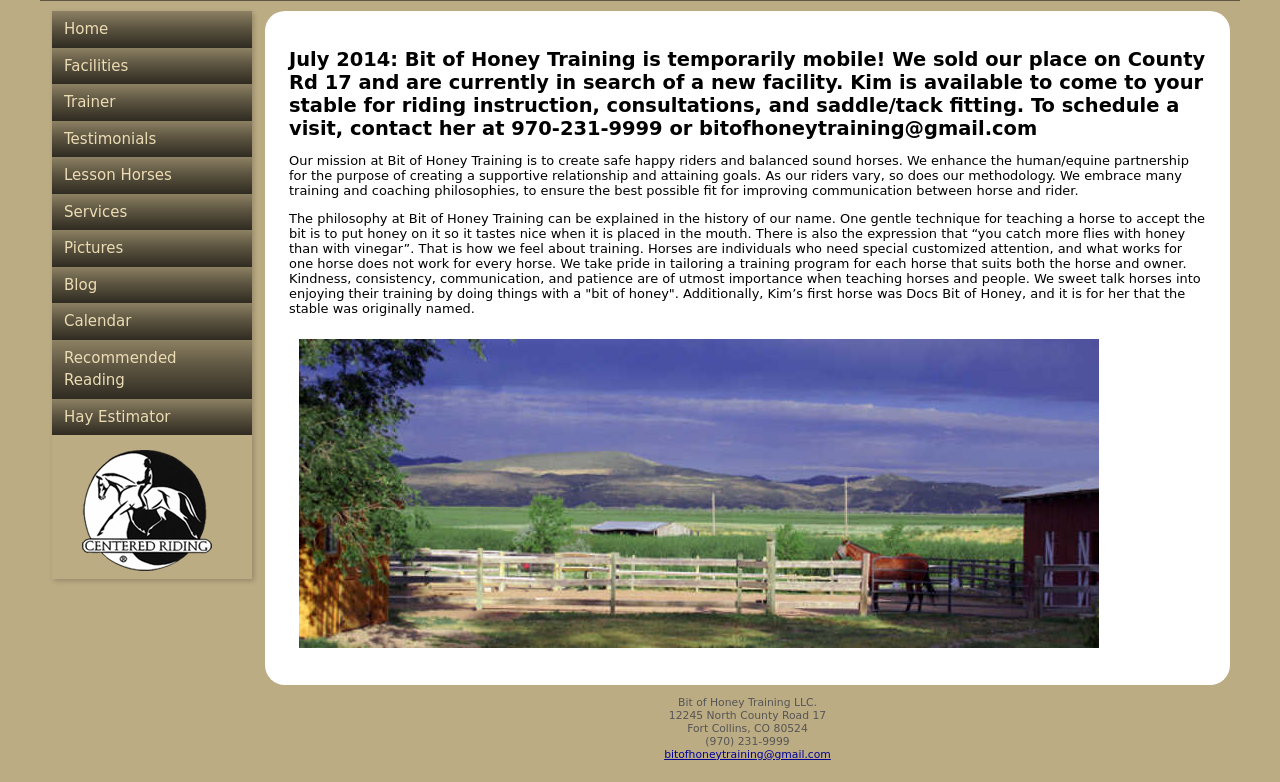
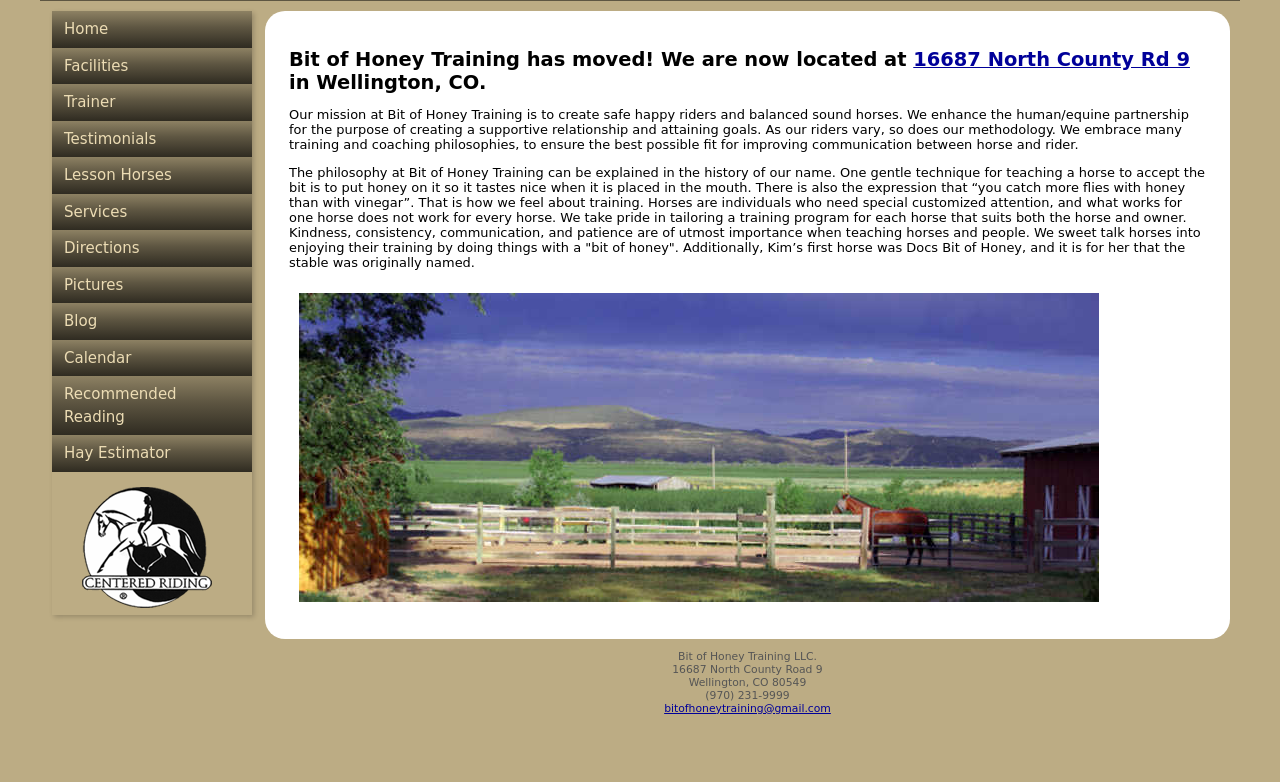
Before and after one commit to owenleonard/bitofhoneytraining, a Python web app: template templates/bitofhoney/index.html in a window 1280 px wide. Shown: the part 160-942 px from the top of the page. After the commit the page ends 874 px from the top, so only its background shows below. Run offline with Jinja, Linux system fonts and the light colour scheme; the template is opened without the code that fills it, so the values that code supplies are empty; style sheets or scripts are compiled from the project's sources; some libraries are stand-ins or nearby versions.

Commit message:
update directions to new location

```diff
--- a/templates/bitofhoney/base.html
+++ b/templates/bitofhoney/base.html
@@ -46,7 +46,7 @@
 							<li><a href="services">Other Services</a></li>
 						</ul>
 					</li>
-					{# <li><a href="directions">Directions</a></li> #}
+					<li><a href="directions">Directions</a></li>
 					<li><a href="pictures">Pictures</a></li>
 					<li><a href="http://bitofhoneytraining.blogspot.com">Blog</a></li>
 					<li><a href="calendar">Calendar</a></li>
@@ -70,8 +70,8 @@
 
 				<div class="footer">
 					Bit of Honey Training LLC.<br>
-					12245 North County Road 17<br>
-					Fort Collins, CO 80524<br>
+					16687 North County Road 9<br>
+					Wellington, CO 80549<br>
 					(970) 231-9999<br>
 					<a href="mailto:bitofhoneytraining@gmail.com">bitofhoneytraining@gmail.com</a>
 					<script type="text/javascript">
--- a/templates/bitofhoney/index.html
+++ b/templates/bitofhoney/index.html
@@ -4,7 +4,7 @@
 {% block content %}
 <div class="article">
 	<h1>
-		July 2014:  Bit of Honey Training is temporarily mobile!  We sold our place on County Rd 17 and are currently in search of a new facility.  Kim is available to come to your stable for riding instruction, consultations, and saddle/tack fitting.  To schedule a visit, contact her at 970-231-9999 or bitofhoneytraining@gmail.com
+		Bit of Honey Training has moved!  We are now located at <a href="directions">16687 North County Rd 9</a> in Wellington, CO.
 	</h1>
 	<p>
 		Our mission at Bit of Honey Training is to create safe happy riders and balanced sound horses. We enhance the human/equine
```
Also changed, not shown: templates/bitofhoney/directions.html (+8 -19 lines).
